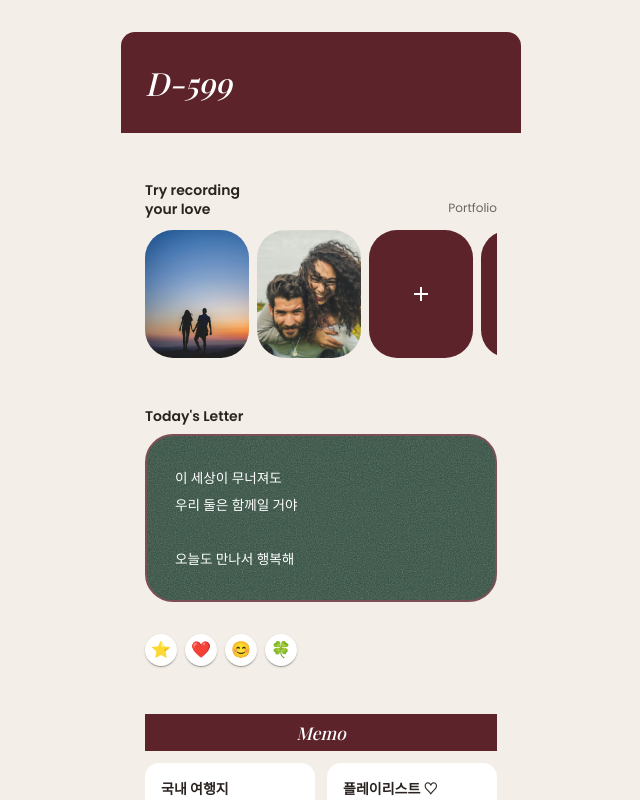
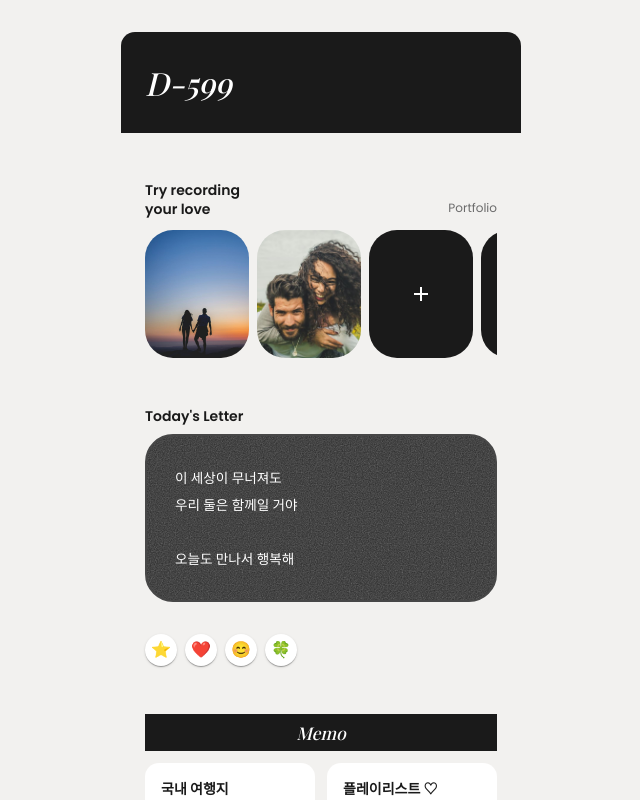
Before and after one commit to panjuru93-sudo/couple-diary, a React (Vite) app: page / in a window 1280 px wide. Shown: the top 800 px of the page, without its empty margins (319-959 px from the left). Built offline with nearby package versions, Linux system fonts and the light colour scheme; a web font is replaced by a local one.

Commit message:
style: 전체 색감을 블랙/차콜 톤으로 변경

```diff
--- a/src/theme.js
+++ b/src/theme.js
@@ -4,22 +4,22 @@ const theme = createTheme({
   palette: {
     mode: 'light',
     primary: {
-      main: '#5C232B',
+      main: '#1A1A1A',
       contrastText: '#FFFFFF',
     },
     secondary: {
-      main: '#2C4A3B',
+      main: '#2B2B2B',
       contrastText: '#FFFFFF',
     },
     background: {
-      default: '#F3EEE7',
+      default: '#F2F1EF',
       paper: '#FFFFFF',
     },
     text: {
-      primary: '#2B2320',
-      secondary: '#6F6560',
+      primary: '#1A1A1A',
+      secondary: '#6B6B6B',
     },
-    divider: 'rgba(43, 35, 32, 0.12)',
+    divider: 'rgba(0, 0, 0, 0.12)',
   },
   shape: {
     borderRadius: 14,
```
